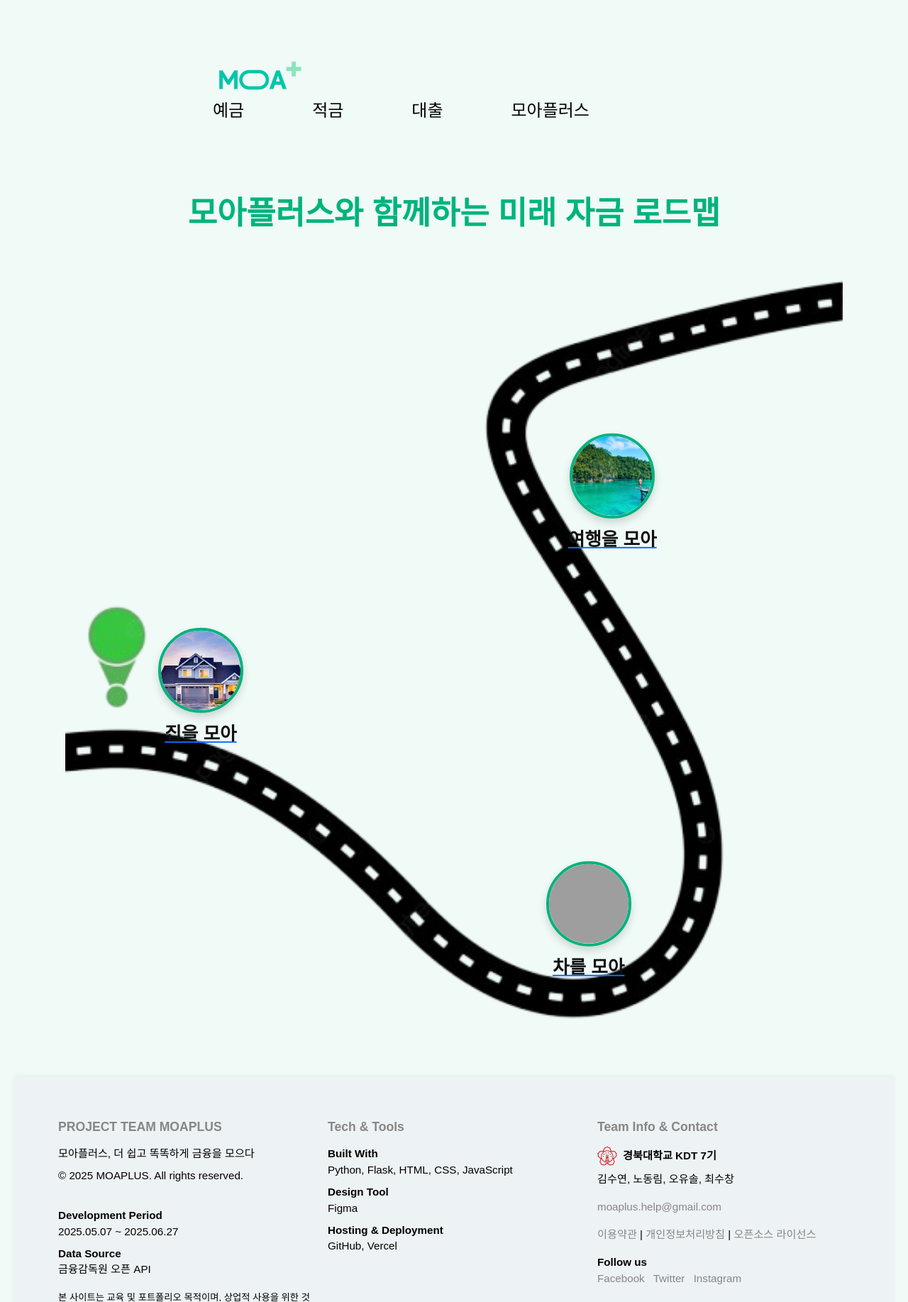
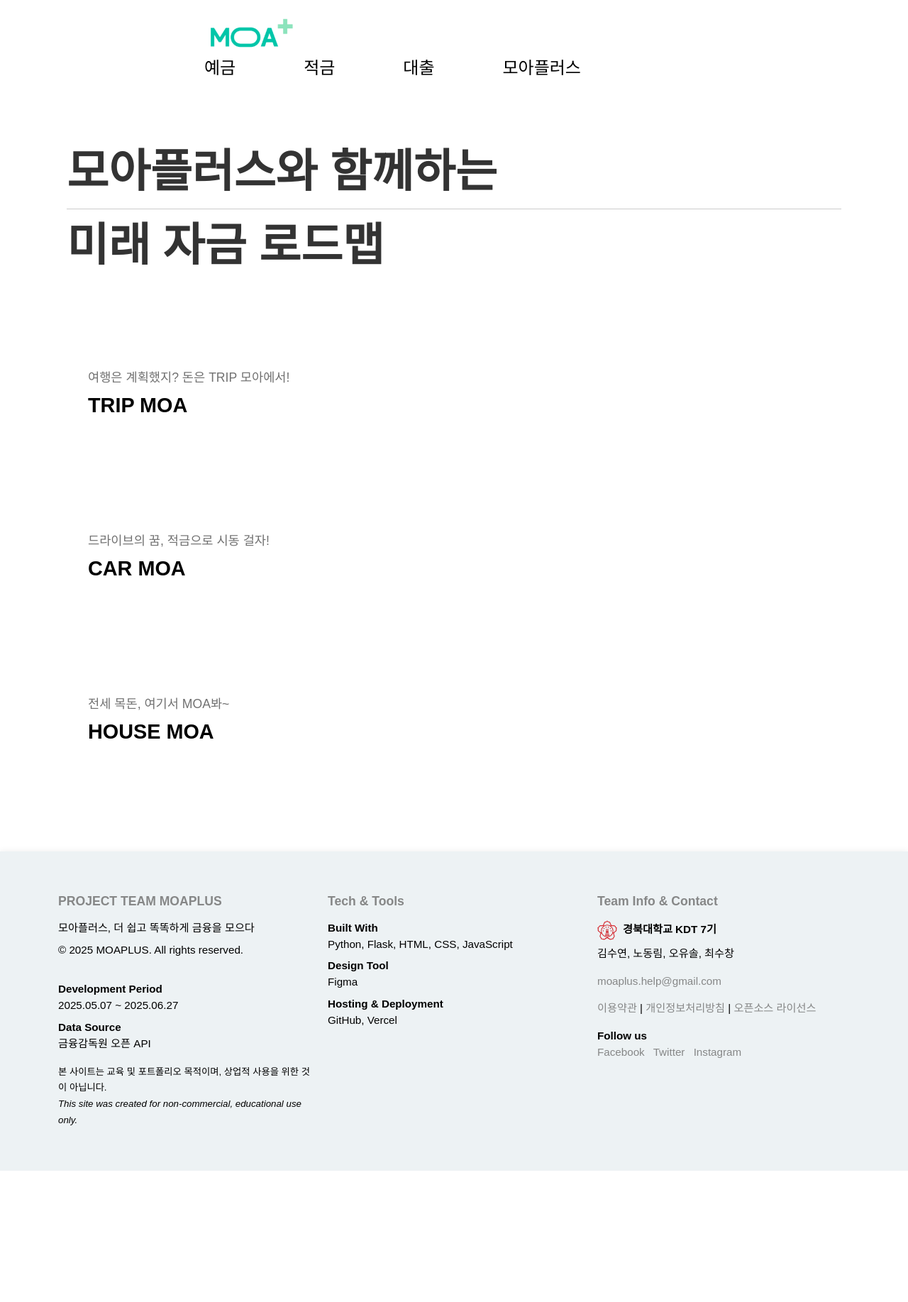
Before and after one commit to rimit000/finance_service_3, a Flask app: page /plus/roadmap in a window 1280 px wide. Shown: the top 1835 px of the page at 71% size. After the commit the page ends 1650 px from the top, so only its background shows below. Run offline with Flask 3, Linux system fonts and the light colour scheme; parts of the project's set-up code (start-up, migrations or seed data) failed here and were passed over; some web fonts are replaced; grey boxes are pictures that could not be loaded.

Commit message:
로드맵 수정

```diff
--- a/Documents/카카오톡 받은 파일/기업프로젝트/기업프로젝트/templates/plus_roadmap.html
+++ b/Documents/카카오톡 받은 파일/기업프로젝트/기업프로젝트/templates/plus_roadmap.html
@@ -2,102 +2,218 @@
 {% block title %}미래 자금 로드맵{% endblock %}
 
 {% block content %}
+
+
     <style>
-  body {
-    background-color: #f0faf7;
-    font-family: '눈누 기초고딕 Regular-Regular', sans-serif;
-    padding: 60px 20px;
+
+
+        .left-section {
+            flex: 1;
         }
 
-  .roadmap-title {
-    text-align: center;
-    font-size: 2.8rem;
-    font-weight: 800;
-    color: #00b37d;
+        .left-section h1 {
+            font-size: 4rem;
+            font-weight: bold;
+            color: #333;
+            margin-bottom: 40px;
+            line-height: 1.1;
+        }
+
+        .left-section p {
+            font-size: 1.2rem;
+            color: #666;
+            line-height: 1.6;
             margin-bottom: 40px;
         }
 
-  .roadmap-wrapper {
-    position: relative;
-    width: 100%;
-    max-width: none;
-    margin: auto;
-    padding: 0 10px;
-    border-radius: 15px;
-    overflow: hidden;
+        .service-button {
+            background-color: #2a2a2a;
+            color: white;
+            padding: 15px 30px;
+            border: none;
+            border-radius: 30px;
+            font-size: 1rem;
+            cursor: pointer;
+            transition: background-color 0.3s ease;
         }
 
-  .roadmap-bg {
-    width: 100%;
-    height: auto;
-    display: block;
-    border-radius: 15px;
+        .service-button:hover {
+            background-color: #404040;
         }
 
-  .roadmap-step {
-    position: absolute;
-    text-align: center;
-    transform: translate(-50%, -50%);
-    width: 130px;
+        .right-section {
+            flex: 1;
+            display: flex;
+            flex-direction: column;
+            gap: 30px;
         }
 
-  .roadmap-step img {
-    width: 120px;
-    height: 120px;
-    object-fit: cover;
-    border-radius: 50%;
-    border: 4px solid #00b37d;
-    background: white;
-    box-shadow: 0 6px 12px rgba(0, 0, 0, 0.15);
+        .solution-box {
+            background: linear-gradient(135deg, #2a2a2a 0%, #4a4a4a 100%);
+            border-radius: 20px;
+            padding: 30px;
+            color: rgb(172, 172, 172);
+            position: relative;
+            overflow: hidden;
+            cursor: pointer;
+            transition: transform 0.3s ease;
+            height: 200px;
+            display: flex;
+            flex-direction: column;
+            justify-content: space-between;
         }
 
-  .roadmap-step p {
-    margin-top: 10px;
-    font-weight: 600;
-    font-size: 1.6rem;
-    color: #111;
-    text-shadow: none;
+        .solution-box:hover {
+            transform: translateY(-5px);
         }
 
-  /* 위치 조정 */
-  .step1 { top: 30%; left: 70%; }
-  .step2 { top: 55%; left: 18%; }
-  .step3 { top: 85%; left: 67%; }
-
-  @media screen and (max-width: 768px) {
-    .roadmap-step {
-      width: 90px;
+        .solution-box h3 {
+            font-size: 1.1rem;
+            color: #717171;
+            margin-bottom: 10px;
         }
 
-    .roadmap-step img {
-      width: 70px;
-      height: 70px;
+        .solution-box h2 {
+            font-size: 1.8rem;
+            font-weight: bold;
+            line-height: 1.3;
+            z-index: 2;
+            color: #000000;
+            position: relative;
         }
 
-    .roadmap-step p {
-      font-size: 1rem;
+        .solution-box .brand {
+            font-size: 0.9rem;
+            color: #aaa;
+            margin-top: auto;
+            z-index: 2;
+            position: relative;
+        }
+
+        .hover-image {
+            position: absolute;
+            top: 0;
+            right: 0;
+            width: 100%;
+            height: 100%;
+            background-size: cover;
+            background-position: center;
+            background-repeat: no-repeat;
+            opacity: 0;
+            transform: translateX(100px);
+            transition: all 0.5s ease;
+            z-index: 1;
+        }
+
+        .solution-box:hover .hover-image {
+            opacity: 0.9;
+            transform: translateX(0);
+            animation: slideFrames 1s ease-out;
+        }
+
+        @keyframes slideFrames {
+            0% { transform: translateX(100px); }
+            10% { transform: translateX(90px); }
+            20% { transform: translateX(80px); }
+            30% { transform: translateX(70px); }
+            40% { transform: translateX(60px); }
+            50% { transform: translateX(50px); }
+            60% { transform: translateX(40px); }
+            70% { transform: translateX(30px); }
+            80% { transform: translateX(20px); }
+            90% { transform: translateX(10px); }
+            100% { transform: translateX(0); }
+        }
+
+        .box1 {
+            background: linear-gradient(135deg, #ffffff 0%, #ffffff 100%);
+        }
+
+        .box1 .hover-image {
+            background-image: url('../static/roadmap_trip.jpeg');
+        }
+
+        .box2 {
+            background: linear-gradient(135deg, #ffffff 0%, #ffffff 100%);
+        }
+
+        .box2 .hover-image {
+            background-image: url('../static/roadmap_car.jpg');
+        }
+
+        .box3 {
+            background: linear-gradient(135deg, #ffffff 0%, #ffffff 100%);
+        }
+
+        .box3 .hover-image {
+            background-image: url('../static/roadmap_house.jpg');
+        }
+
+        @media (max-width: 768px) {
+            .container {
+                flex-direction: column;
+                gap: 40px;
+            }
+
+            .left-section h1 {
+                font-size: 2.5rem;
             }
         }
     </style>
 
-<div class="roadmap-title">모아플러스와 함께하는 미래 자금 로드맵</div>
+<body>
+    <div class="container">
+        <div class="left-section">
+            <h1>모아플러스와 함께하는<hr>미래 자금 로드맵</h1>
+            <p>
+                <br>
 
-<div class="roadmap-wrapper">
-  <img src="{{ url_for('static', filename='map.png') }}" class="roadmap-bg" alt="로드맵 도로">
+            </p>
+            <!-- <button class="service-button">서비스 더보기</button> -->
+        </div>
 
-  <a href="{{ url_for('travel_plan') }}" class="roadmap-step step1">
-    <img src="{{ url_for('static', filename='travel.jpg') }}" alt="여행">
-    <p>여행을 모아</p>
-  </a>
+        <div class="right-section">
+            <div class="solution-box box1"  onclick="navigateToPage('trip')">
+                <div class="hover-image"></div>
+                <h3>여행은 계획했지? 돈은 TRIP 모아에서!</h3>
+                <h2>TRIP MOA</h2>
+                <div class="brand"></div>
+            </div>
 
-  <a href="{{ url_for('plus_region_map') }}" class="roadmap-step step2">
-    <img src="{{ url_for('static', filename='house.jpg') }}" alt="집">
-    <p>집을 모아</p>
-  </a>
+            <div class="solution-box box2"  onclick="navigateToPage('car')">
+                <div class="hover-image"></div>
+                <h3>드라이브의 꿈, 적금으로 시동 걸자! </h3>
+                <h2>CAR MOA</h2>
+                <div class="brand"></div>
+            </div>
 
-  <a href="{{ url_for('car_roadmap') }}" class="roadmap-step step3">
-    <img src="{{ url_for('static', filename='car2.png') }}" alt="차">
-    <p>차를 모아</p>
-  </a>
+            <div class="solution-box box3"  onclick="navigateToPage('house')">
+                <div class="hover-image"></div>
+                <h3>전세 목돈, 여기서 MOA봐~</h3>
+                <h2>HOUSE MOA</h2>
+                <div class="brand"></div>
             </div>
+        </div>
+    </div>
+
+        <script>
+        function navigateToPage(section) {
+            // 현재 창에서 페이지 이동
+            switch(section) {
+                case 'trip':
+                    window.location.href = '/plus/travel-plan';
+                    break;
+                case 'car':
+                    window.location.href = '/plus/car-roadmap';
+                    break;
+                case 'house':
+                    window.location.href = '/plus/region';
+                    break;
+                default:
+                    console.log('페이지를 찾을 수 없습니다.');
+            }
+        }
+            </script>
+</body>
+
 {% endblock %}
```
Lines whose indentation alone changed are shown as unchanged.
